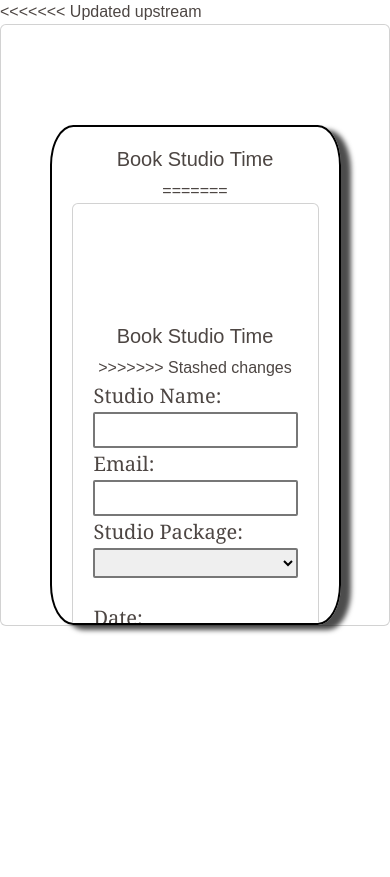
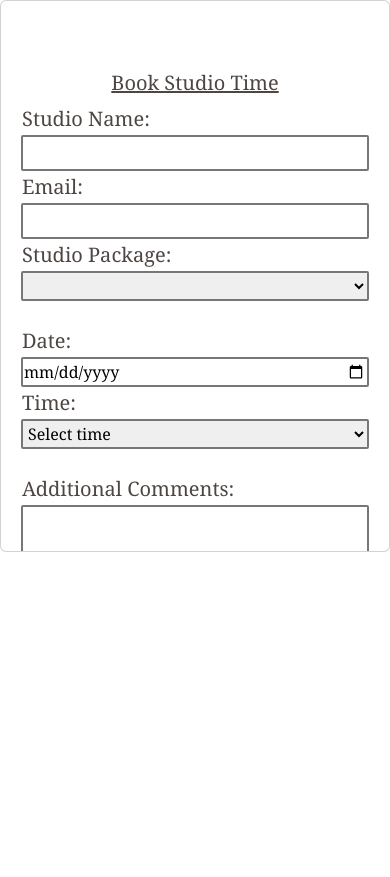
Before and after one commit to j0sephsasson/studio-lock, a Flask app: page /booking in a window 390 px wide. Shown: the part 111-988 px from the top of the page. Run offline with Flask 2, Linux system fonts and the light colour scheme; the visitor is signed in with stand-in values (Sample User, id 1); some libraries are stand-ins or nearby versions; some web fonts are replaced.

Commit message:
FINAL edit booking feature

```diff
--- a/app/static/css/style.css
+++ b/app/static/css/style.css
@@ -1334,23 +1334,30 @@ body {
 /*--------------------------------------------------------------
 # BOOKING
 --------------------------------------------------------------*/
-<<<<<<< Updated upstream
-.card-title {
+.booking-card-title {
   font-size: 20px;
   font-family:Georgia, 'Times New Roman', Times, serif;
   text-decoration: underline;
 }
 
-.card-body {
+.booking-card-body {
   justify-content: center;
-  border: 2px solid black;
   padding: 20px;
-  box-shadow: 10px 5px 5px rgba(0,0,0,.7);
   height: 550px;
   width: 1300px;
   align-self: center;
   margin-top: 35px;
   overflow-y: scroll;
+}
+
+@media (max-width: 1300px) {
+  .booking-card-body {
+    max-height: 500px;
+    overflow-y: auto;
+    width: 100%;
+    margin: auto;
+    margin-top: 50px;
+  };
 }
 
 div.elem-group {
@@ -1513,202 +1520,3 @@ div.elem-group.inlined input {
   background-color: #fd5c28;
   color: white
 }
-
-@media (max-width: 600px) {
-  .card-body {
-    max-height: 500px;
-    overflow-y: auto;
-    width: 75%;
-    margin: auto;
-    margin-top: 100px;
-    border-radius: 8%;
-  }
-=======
-
-.booking-card-title {
-  font-size: 20px;
-  font-family:Georgia, 'Times New Roman', Times, serif;
-  text-decoration: underline;
-}
-
-.booking-card-body {
-  justify-content: center;
-  padding: 20px;
-  height: 550px;
-  width: 1300px;
-  align-self: center;
-  margin-top: 35px;
-  overflow-y: scroll;
-}
-
-@media (max-width: 1300px) {
-  .booking-card-body {
-    max-height: 500px;
-    overflow-y: auto;
-    width: 100%;
-    margin: auto;
-    margin-top: 100px;
-  };
-}
-
-div.elem-group {
-  margin: auto;
-}
-
-div.elem-time-date.inlined {
-  width: 49%;
-  float: left;
-  margin-left: 1%;
-  text-align: left
-}
-
-#label-name {
-  display: block;
-  font-family:Georgia, 'Times New Roman', Times, serif;
-  padding-bottom: 10px;
-  font-size: 1.25em;
-  padding: 1px;
-  text-align: left;
-}
-
-#label-email {
-  display: block;
-  font-family:Georgia, 'Times New Roman', Times, serif;
-  padding-bottom: 10px;
-  font-size: 1.25em;
-  padding: 1px;
-  text-align: left
-}
-
-#label-date {
-  display: block;
-  font-family:Georgia, 'Times New Roman', Times, serif;
-  padding-bottom: 10px;
-  font-size: 1.25em;
-  padding: 1px;
-  text-align: left;
-}
-
-#label-time {
-  display: block;
-  font-family:Georgia, 'Times New Roman', Times, serif;
-  padding-bottom: 10px;
-  font-size: 1.25em;
-  padding: 1px;
-  text-align: left;
-}
-
-#label-package {
-  display: block;
-  font-family:Georgia, 'Times New Roman', Times, serif;
-  padding-bottom: 10px;
-  font-size: 1.25em;
-  padding: 1px;
-  text-align: left
-}
-
-#label-message {
-  display: block;
-  font-family:Georgia, 'Times New Roman', Times, serif;
-  padding-bottom: 10px;
-  font-size: 1.25em;
-  padding: 1px;
-  text-align: left;
-}
-
-#input-name {
-  border-radius: 2px;
-  border: 2px solid #777;
-  box-sizing: border-box;
-  font-size: 1.25em;
-  font-family: 'Nanum Gothic';
-  width: 100%;
-  padding: 1px;
-}
-
-#input-email {
-  border-radius: 2px;
-  border: 2px solid #777;
-  box-sizing: border-box;
-  font-size: 1.25em;
-  font-family: 'Nanum Gothic';
-  width: 100%;
-  padding: 1px;
-}
-
-#package-selection {
-  border-radius: 2px;
-  border: 2px solid #777;
-  box-sizing: border-box;
-  font-size: 1.25em;
-  font-family: 'Nanum Gothic';
-  width: 100%;
-  padding: 1px;
-}
-
-#booking-date {
-  border-radius: 2px;
-  border: 2px solid #777;
-  box-sizing: border-box;
-  font-size: 1em;
-  font-family:Georgia, 'Times New Roman', Times, serif;
-  width: 100%;
-  padding: 1px;
-}
-
-#booking-time {
-  border-radius: 2px;
-  border: 2px solid #777;
-  box-sizing: border-box;
-  font-size: 1em;
-  font-family:Georgia, 'Times New Roman', Times, serif;
-  width: 100%;
-  padding: 1px;
-}
-
-#additional-message {
-  border-radius: 2px;
-  border: 2px solid #777;
-  box-sizing: border-box;
-  font-size: 1.25em;
-  font-family: 'Nanum Gothic';
-  width: 100%;
-  padding: 1px;
-}
-
-div.elem-group.inlined input {
-  width: 95%;
-  display: inline-block;
-}
-
-#additional-message {
-  height: auto;
-  border-radius: 2px;
-  border: 2px solid #777;
-  box-sizing: border-box;
-  font-size: 1.25em;
-  font-family: 'Nanum Gothic';
-  width: 100%;
-  padding: 1px;
-}
-
-#confirm-booking-btn {
-  font-family: "Poppins", sans-serif;
-  text-transform: uppercase;
-  font-weight: 500;
-  font-size: 14px;
-  letter-spacing: 1px;
-  padding: 10px 25px;
-  margin: 20px;
-  border-radius: 4px;
-  border: 2px solid #f03c02;
-  color: #f03c02;
-  background: #fff;
-  cursor: pointer;
-}
-
-#confirm-booking-btn:hover {
-  background-color: #fd5c28;
-  color: white
->>>>>>> Stashed changes
-}
--- a/app/templates/booking.html
+++ b/app/templates/booking.html
@@ -2,16 +2,10 @@
 
 {% block content %}
 <form action="/booking_post" method="POST">
-<<<<<<< Updated upstream
-  <div class="card text-center">
-    <div class="card-body">
-      <h5 class="card-title">Book Studio Time</h5>
-=======
 
   <div class="card text-center" id="booking-card">
     <div class="booking-card-body">
       <h5 class="booking-card-title">Book Studio Time</h5>
->>>>>>> Stashed changes
       <form action="reservation.php" method="post">
         <div class="elem-group">
           <label for="name" id="label-name">Studio Name: </label>
@@ -50,11 +44,7 @@
           <label for="additional-message" id="label-message">Additional Comments: </label>
           <textarea id="additional-message" name="additional_message" placeholder=""></textarea>
         </div>
-<<<<<<< Updated upstream
-        <button type="submit" id="confirm-booking-btn">Confirm Booking</button>
-=======
         <button type="submit" id="confirm-booking-btn">Book Now</button>
->>>>>>> Stashed changes
     </form>
     </div>
   </div>
```
